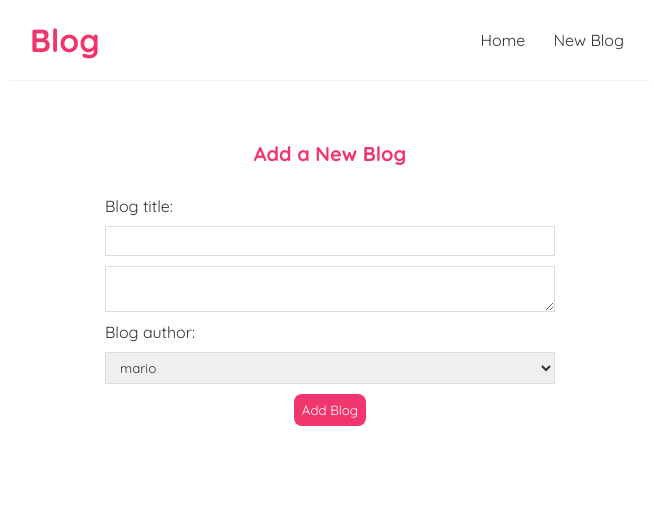
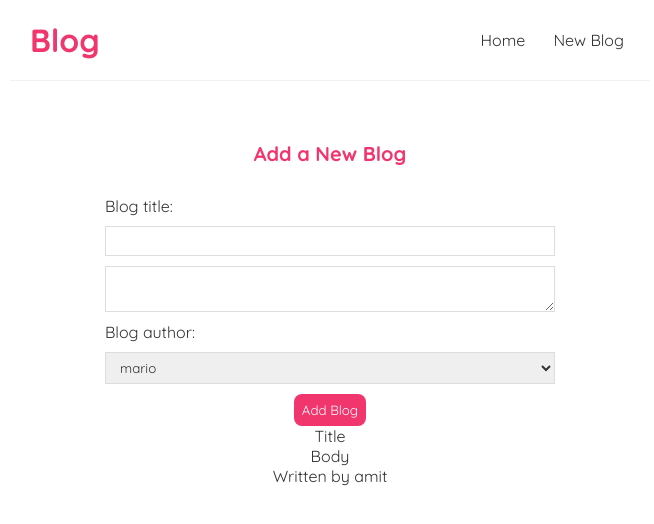
Before and after one commit to amitbhsingh/blgn, a React (Create React App) app: page /Create in a window 1280 px wide. Shown: the top 524 px of the page, without its empty margins (310-964 px from the left). Built offline with nearby package versions, Linux system fonts and the light colour scheme.

Commit message:
real data printing on website from input forms

```diff
--- a/src/Create.js
+++ b/src/Create.js
@@ -1,7 +1,10 @@
-import React from 'react'
+import React, { useState } from 'react'
 
 
 const Create = () => {
+  const [title,setTittle]=useState('');
+  const [body,setBody]=useState('');
+  const [author,setAuthor]=useState('amit');
   return (
     <div className='create'>
       <h2>Add a New Blog</h2>
@@ -10,18 +13,27 @@ const Create = () => {
         <input
         type='text'
         required
+        value={title}
+        onChange={(e)=>setTittle(e.target.value)}
         />
         <textarea
         required
+        value={body}
+        onChange={(e)=>setBody(e.target.value)}
         >
         </textarea>
       </form>
       <label>Blog author:</label>
-      <select>
+      <select
+      value={author}
+      onChange={(e)=> setAuthor(e.target.value)} >
       <option value='mario'> mario</option>
       <option value='yoshi'> yoshi</option>
       </select>
       <button>Add Blog</button>
+      <p>Title{title}</p>
+      <p>Body{body}</p>
+      <p>Written by {author}</p>
     </div>
   )
 }
```
